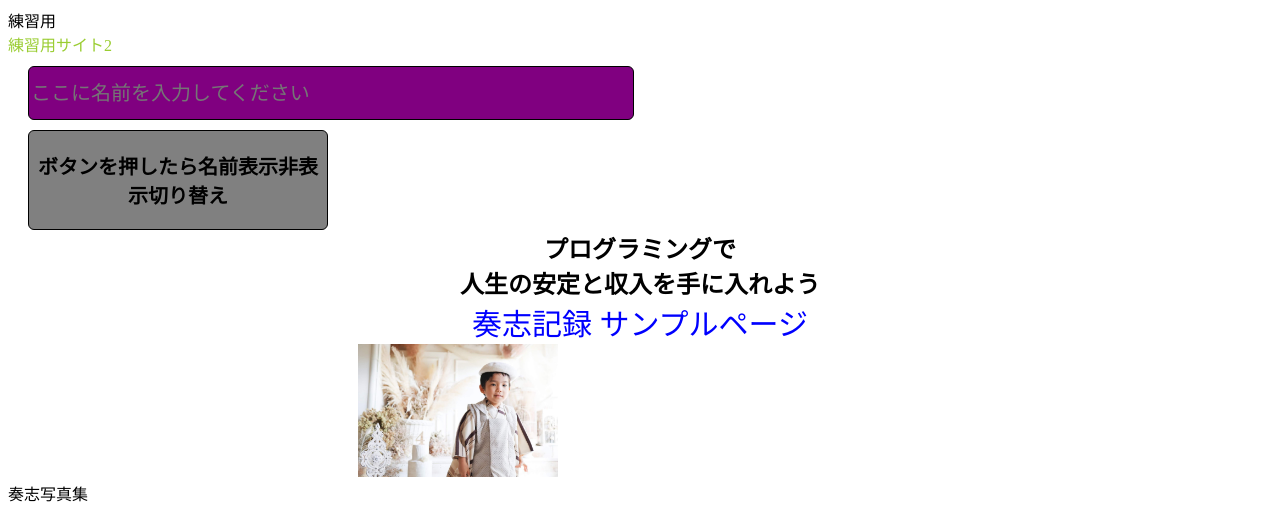
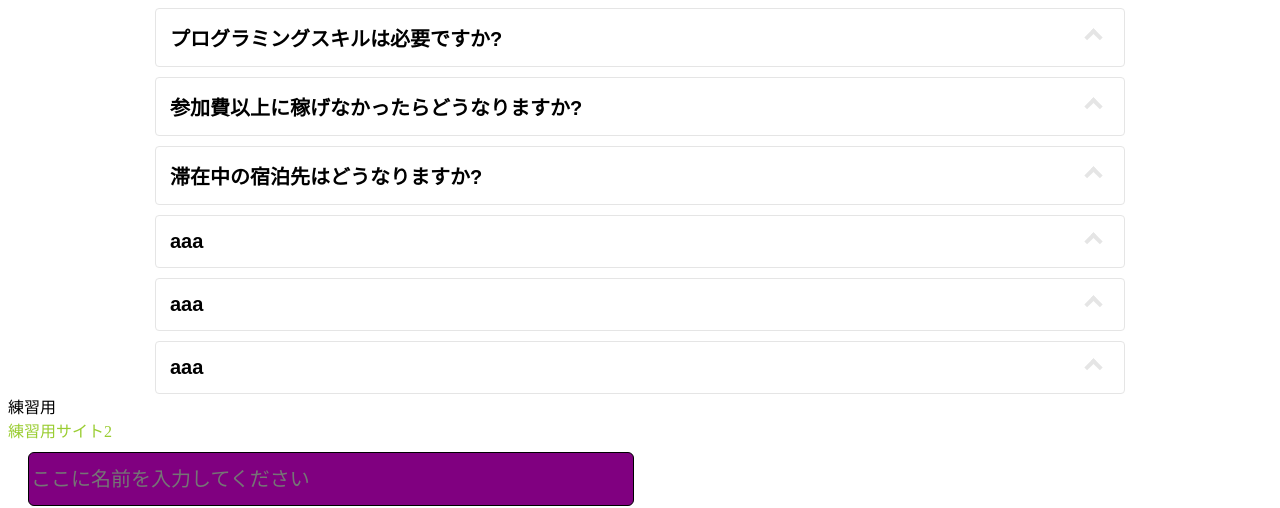
Before and after one commit to ShunNadamoto/clonepractice, a Next.js app: page / in a window 1280 px wide. Shown: the top 508 px of the page. Built offline with nearby package versions, Linux system fonts and the light colour scheme.

Commit message:
田中レクチャー

```diff
--- a/package.json
+++ b/package.json
@@ -15,6 +15,7 @@
     "@types/node": "18.13.0",
     "@types/react": "18.0.28",
     "@types/react-dom": "18.0.10",
+    "classnames": "^2.3.2",
     "eslint": "8.34.0",
     "eslint-config-next": "13.1.6",
     "next": "13.1.6",
--- /dev/null
+++ b/src/components/AccordionMenu/AccordionMenu.tsx
@@ -0,0 +1,26 @@
+import cn from 'classnames';
+import { FC, useState } from 'react';
+import styles from './index.module.scss';
+
+type TestProps = {
+  text: string;
+  description: string;
+};
+
+export const AccordionMenu: FC<TestProps> = ({ text, description }) => {
+  const [isOpen, setIsOpen] = useState(false);
+
+  return (
+    <div className={styles.container}>
+      <button className={styles.container__textBox} onClick={() => setIsOpen(!isOpen)}>
+        {text}
+        <div
+          className={cn(styles.container__textBox__arrow, {
+            [styles['container__textBox__arrow--open']]: isOpen,
+          })}
+        />
+      </button>
+      {isOpen && <div className={styles.container__description}>{description}</div>}
+    </div>
+  );
+};
--- /dev/null
+++ b/src/components/AccordionMenu/index.module.scss
@@ -0,0 +1,40 @@
+.container {
+  width: 970px;
+
+  & + & {
+    margin-top: 10px;
+  }
+
+  &__textBox {
+    display: flex;
+    justify-content: space-between;
+    align-items: center;
+    padding: 14px;
+    font-size: 20px;
+    color: #000;
+    border: 1px solid #e5e5e5;
+    font-weight: bold;
+    width: 100%;
+    background-color: #fff;
+    border-radius: 4px;
+    cursor: pointer;
+
+    &__arrow {
+      display: inline-block;
+      width: 9px;
+      height: 9px;
+      margin: 0 10px;
+      border-top: 4px solid #e5e5e5;
+      border-left: 4px solid #e5e5e5;
+      transform: rotate(45deg);
+
+      &--open {
+        transform: rotate(225deg);
+      }
+    }
+  }
+
+  &__description {
+    padding: 20px;
+  }
+}
--- /dev/null
+++ b/src/components/AccordionMenu/index.ts
@@ -0,0 +1 @@
+export * from './AccordionMenu';
--- a/src/pages/index.module.scss
+++ b/src/pages/index.module.scss
@@ -1,3 +1,9 @@
+.accordionWrapper {
+  display: flex;
+  flex-direction: column;
+  align-items: center;
+}
+
 .container {
   display: flex;
   flex-direction: column;
--- a/src/pages/index.tsx
+++ b/src/pages/index.tsx
@@ -1,10 +1,56 @@
 import Head from 'next/head';
 import { useState } from 'react';
+import { AccordionMenu } from '../components/AccordionMenu';
 import styles from './index.module.scss';
 
-export default function Home() {
+const Home = () => {
   const [name, setName] = useState('');
   const [isDisplayName, setIsDisplayName] = useState(false);
+
+  const calculationAdd = (a: number, b: number) => {
+    return a + b;
+  };
+
+  const calculateion = (test: number, test2: number) => {
+    return test - test2;
+  };
+
+  console.log(calculationAdd(2, 6));
+  console.log(calculateion(2, 6));
+
+  const questionResponse = {
+    questionList: [
+      {
+        text: 'プログラミングスキルは必要ですか?',
+        description:
+          'いいえ、必要ありません。しかし、iSaraでは参加費以上の金額が稼げることを保障しています。 従って、事前通話面談時点で簡単なテストを実施し、場合によってはお断りをしております。この点だけはご了承ください。',
+      },
+      {
+        text: '参加費以上に稼げなかったらどうなりますか?',
+        description:
+          '宿泊費用が必要ですが、iSara提携のホステルに宿泊することになりますので心配はありません。',
+      },
+      {
+        text: '滞在中の宿泊先はどうなりますか?',
+        description:
+          '宿泊費用が必要ですが、iSara提携のホステルに宿泊することになりますので心配はありません。',
+      },
+      { text: 'aaa', description: 'cccc' },
+      { text: 'aaa', description: 'cccc' },
+      { text: 'aaa', description: 'cccc' },
+    ],
+  };
+
+  const { questionList } = questionResponse;
+
+  const test = questionList.map((elem, index) => {
+    console.log(`elem:`);
+    console.log(elem);
+    console.log(`index: ${index}`);
+    return elem.description;
+  });
+  console.log(`--test:---`);
+  console.log(test);
 
   return (
     <>
@@ -16,6 +62,11 @@ export default function Home() {
           <link rel='icon' href='/favicon.ico' />
         </Head>
         <div className={styles.container}>
+          <div className={styles.accordionWrapper}>
+            {questionResponse.questionList.map((elem, index) => (
+              <AccordionMenu key={index} text={elem.text} description={elem.description} />
+            ))}
+          </div>
           <div className={styles.container__test1}>練習用</div>
           <div className={styles.container__test2}>練習用サイト2</div>
           <input
@@ -419,4 +470,6 @@ export default function Home() {
       </div>
     </>
   );
-}
+};
+
+export default Home;
```
Also changed, not shown: 1 other file (tests, documents, lock files or other folders).
